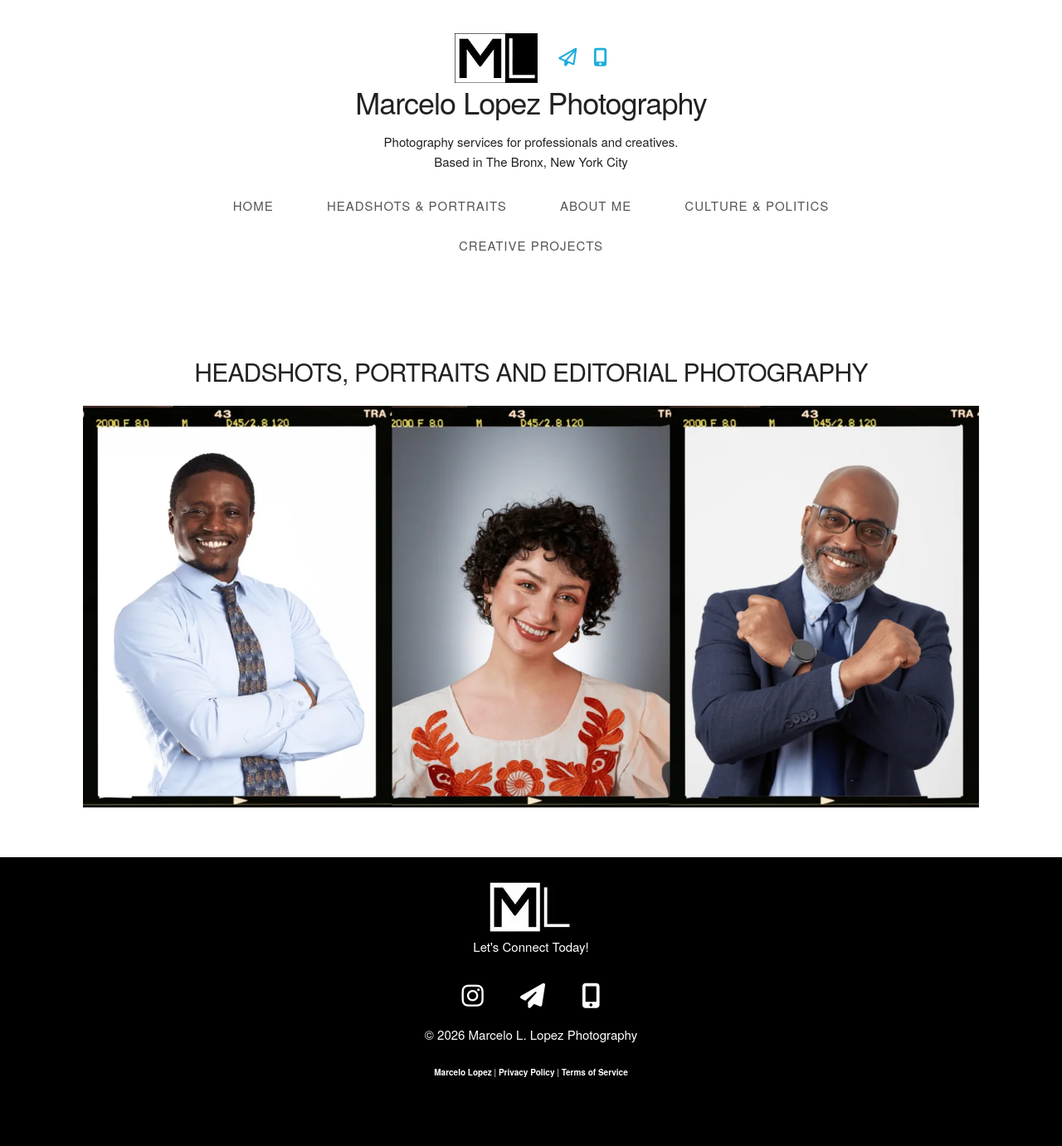
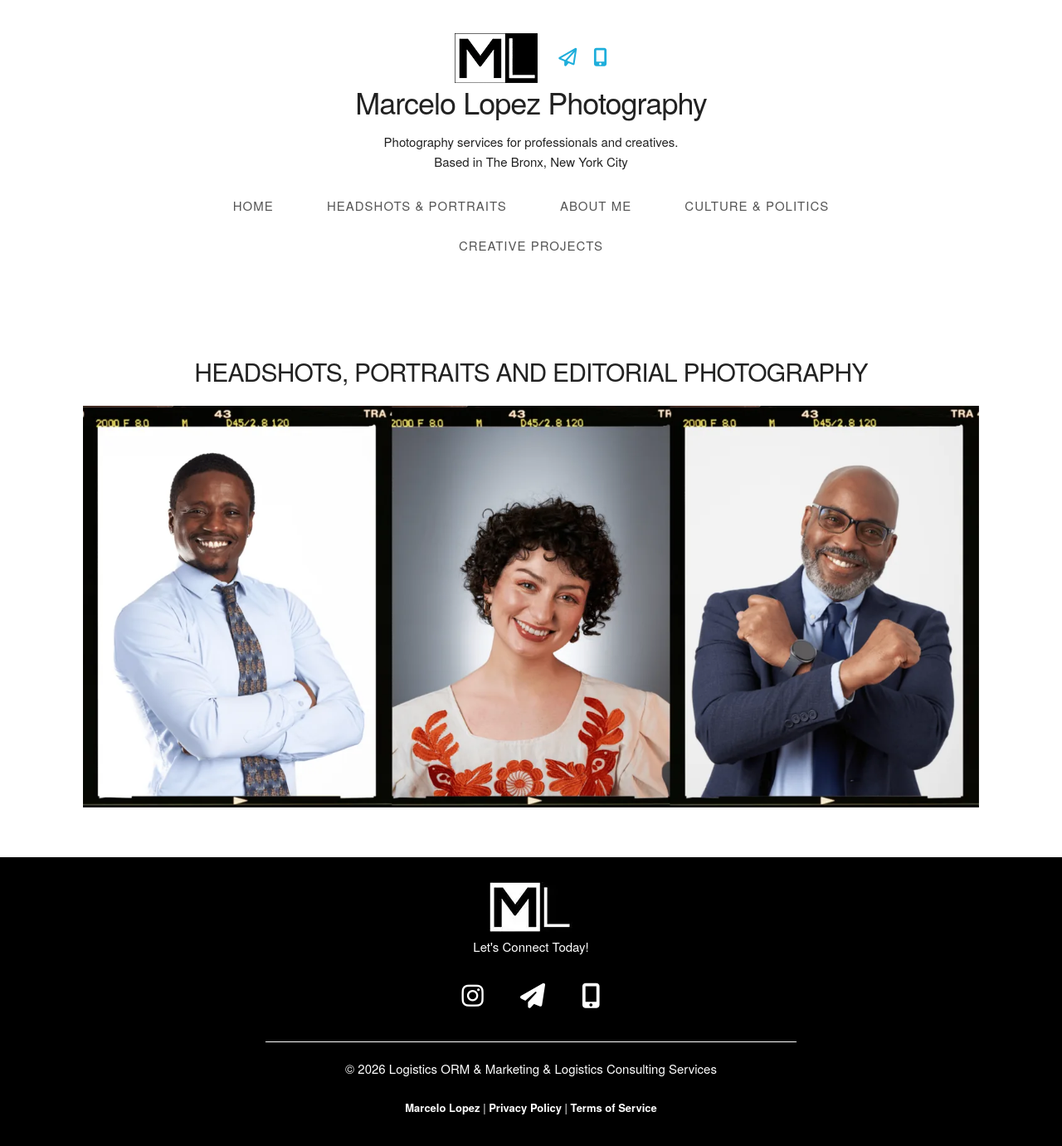
Before and after one commit to holaimlopez/mlopezphoto, a Jekyll site: the page built from index.md, in a window 1280 px wide. Shown: the whole page at 83% size. Built offline with Jekyll 4.4.1, drawn with Linux system fonts in a browser that asks for light colours; nearby versions of some CDN libraries.

Commit message:
Adjust footer copyright, divider, and link size

```diff
--- a/_includes/footer.html
+++ b/_includes/footer.html
@@ -7,7 +7,8 @@
             <a href="mailto:lopezlmarcelo@gmail.com" aria-label="Email Marcelo Lopez"><i class="fas fa-paper-plane" aria-hidden="true"></i></a>
             <a href="sms:+13479127485" aria-label="Text Marcelo Lopez"><i class="fas fa-mobile-alt" aria-hidden="true"></i></a>
         </div>
-        <p>&copy; {{ site.time | date: "%Y" }} Marcelo L. Lopez Photography</p>
+        <hr class="footer-divider">
+        <p>&copy; {{ site.time | date: "%Y" }} Logistics ORM &amp; Marketing &amp; Logistics Consulting Services</p>
         <p class="credit"><a href="https://mlopez.nyc/"><strong>Marcelo Lopez</strong></a> | <a href="{{ "/privacy/" | relative_url }}"><strong>Privacy Policy</strong></a> | <a href="{{ "/terms-of-service/" | relative_url }}"><strong>Terms of Service</strong></a></p>
     </div>
 </div>
--- a/assets/css/skeleton.css
+++ b/assets/css/skeleton.css
@@ -485,8 +485,14 @@ form {
   gap: 2rem; }
 .links i {
   font-size: 2.2rem; }
+.footer-divider {
+  width: 50vw;
+  max-width: 100%;
+  margin: 2rem auto;
+  border: 0;
+  border-top: 1px solid #fff; }
 .credit {
-  font-size: 1rem;
+  font-size: 1.3rem;
   margin: 2rem 0 -1rem; }
 
 
```
